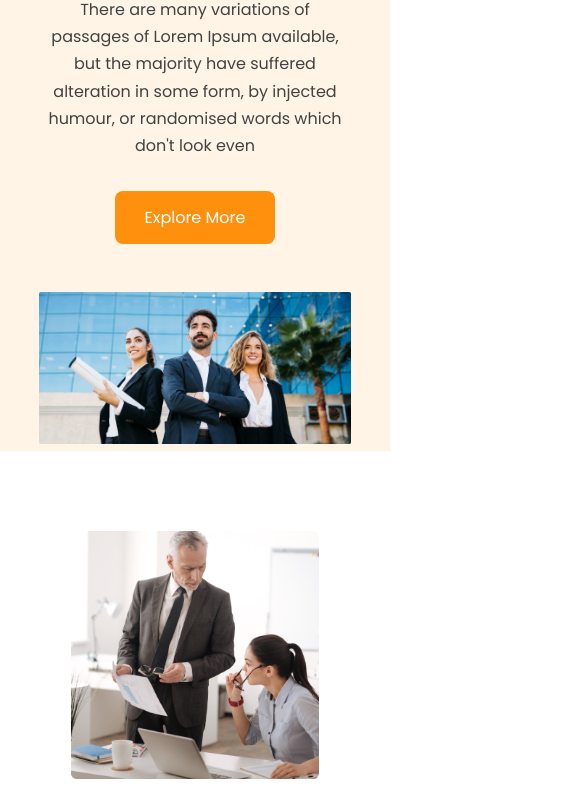
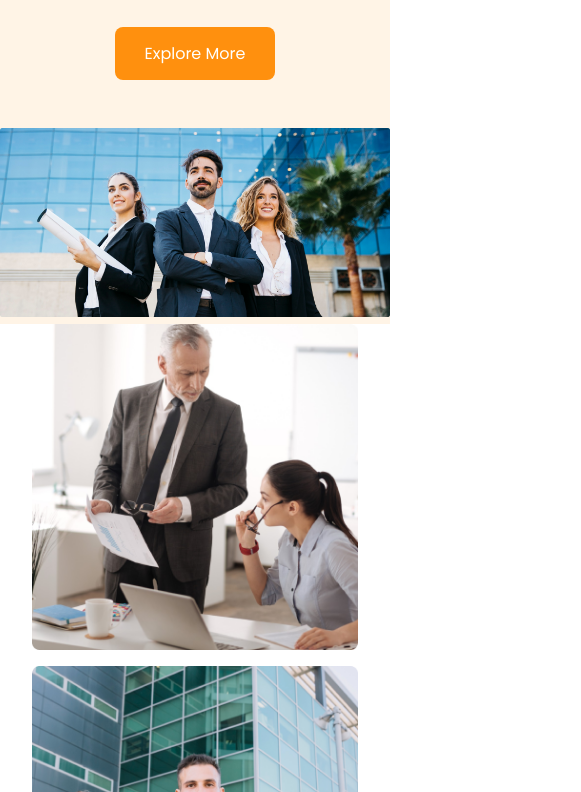
Before and after one commit to SanimSRk/Architects-project, a plain HTML site: page index.html in a window 390 px wide. Shown: the part 641-1433 px from the top of the page, 581 px wide, since content can reach past the window. Drawn offline with Linux system fonts and the light colour scheme.

Commit message:
some chening

```diff
--- a/styel.css
+++ b/styel.css
@@ -233,6 +233,10 @@ nav ul li {
 /* resposive styel */
 
 @media screen and (max-width: 576px) {
+  .content {
+    width: 100%;
+    margin: 0 auto;
+  }
   .header_titel {
     width: 100%;
   }
```
